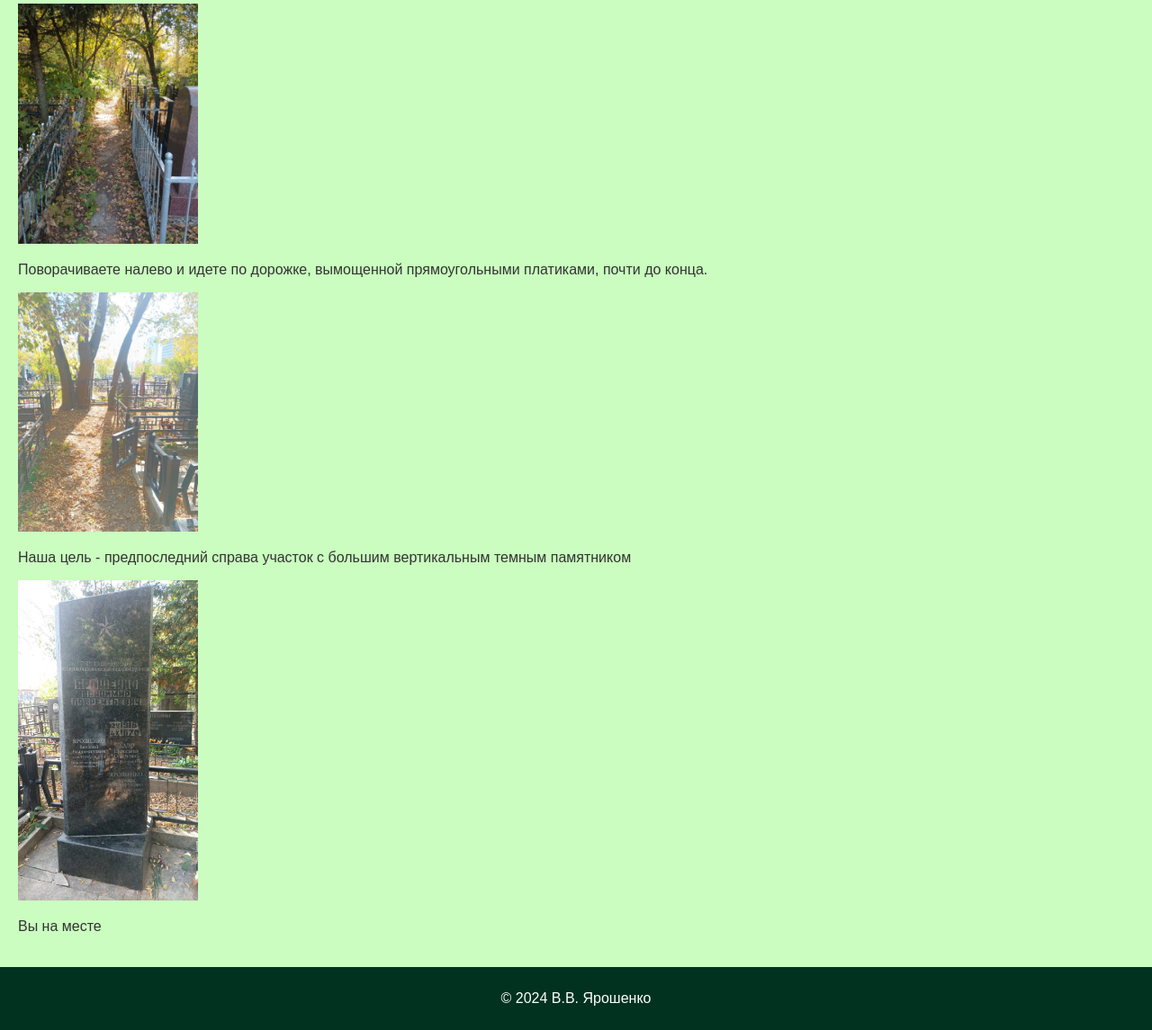
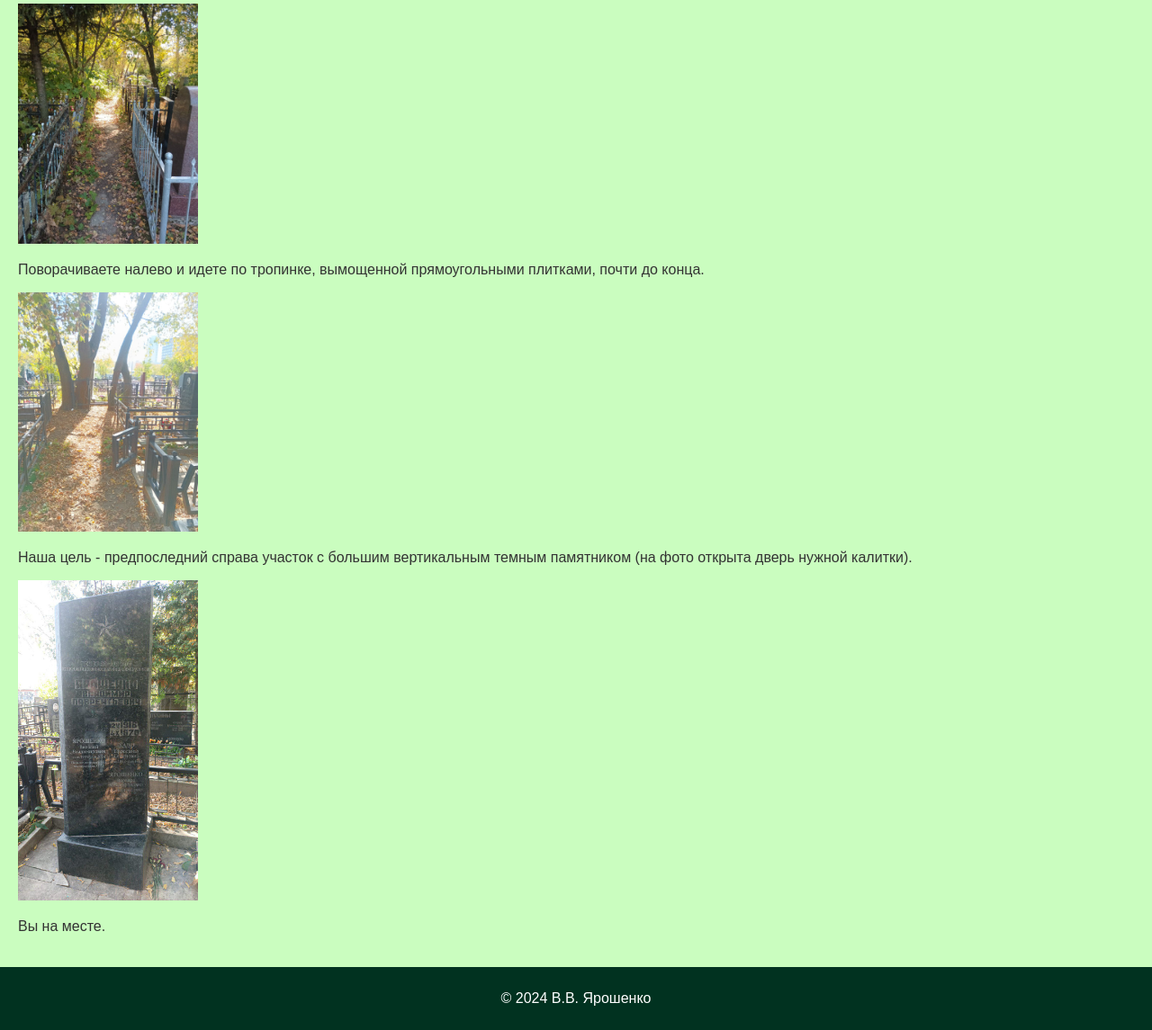
Before and after one commit to ViktorYaroshenko/VV, a Django app: page /cemetery/ in a window 1280 px wide. Shown: the part 2214-3359 px from the top of the page at 90% size. Run offline with Django 5.2, Linux system fonts and the light colour scheme.

Commit message:
Update cemetery.html

```diff
--- a/songs/templates/cemetery.html
+++ b/songs/templates/cemetery.html
@@ -16,10 +16,10 @@
 <img src="{% static 'images/cemetery-5.jpg' %}" alt="Виталий Владимирович Ярошенко" class="image">
 <p>В конце поля перекресток с указателями. Поворачиваете направо и идете по небольшой дорожке до четвертой тропинки налево.</p>
 <img src="{% static 'images/cemetery-6.jpg' %}" alt="Виталий Владимирович Ярошенко" class="image">
-<p>Поворачиваете налево и идете по дорожке, вымощенной прямоугольными платиками, почти до конца.</p>
+<p>Поворачиваете налево и идете по тропинке, вымощенной прямоугольными плитками, почти до конца.</p>
 <img src="{% static 'images/cemetery-7.jpg' %}" alt="Виталий Владимирович Ярошенко" class="image">
-<p>Наша цель - предпоследний справа участок с большим вертикальным темным памятником</p>
+<p>Наша цель - предпоследний справа участок с большим вертикальным темным памятником (на фото открыта дверь нужной калитки).</p>
 <img src="{% static 'images/cemetery-8.jpg' %}" alt="Виталий Владимирович Ярошенко" class="image">
-<p>Вы на месте</p>
+<p>Вы на месте.</p>
 
 {% endblock %}
```
